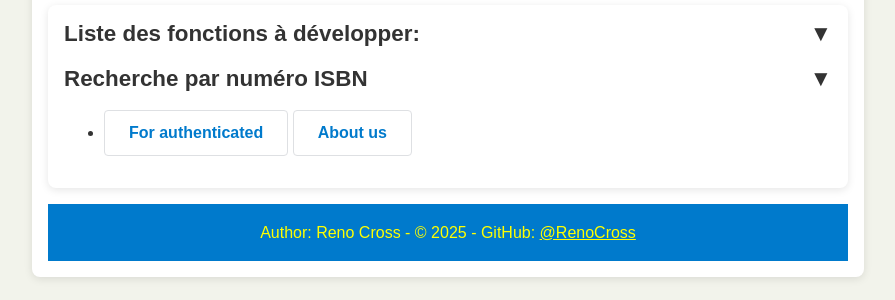
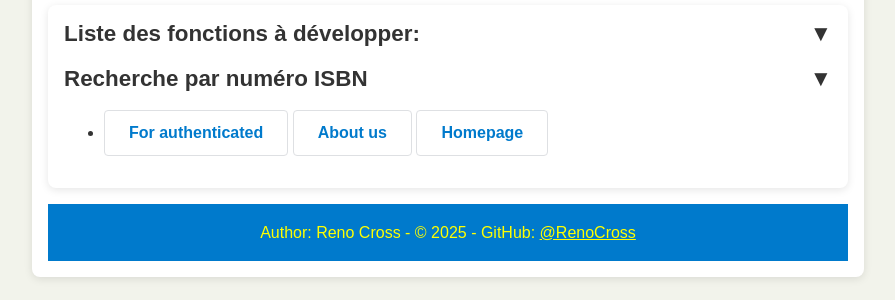
Before and after one commit to RenoCross/the-rushing-gnome, a Jekyll site: the page built from library.html, in a window 1280 px wide. Shown: the part 162-462 px from the top of the page, without its empty margins (192-1087 px from the left). Built offline with Jekyll 4.4.1, drawn with Linux system fonts in a browser that asks for light colours.

Commit message:
Update library.html

```diff
--- a/library.html
+++ b/library.html
@@ -71,6 +71,7 @@ title: ""
     <li>
       <a href="authenticated.html" class="button">For authenticated</a>
       <a href="about/about-us.html" class="button">About us</a>
+      <a href="index.html" class="button">Homepage</a>
     </li>
   </ul>
 
```
